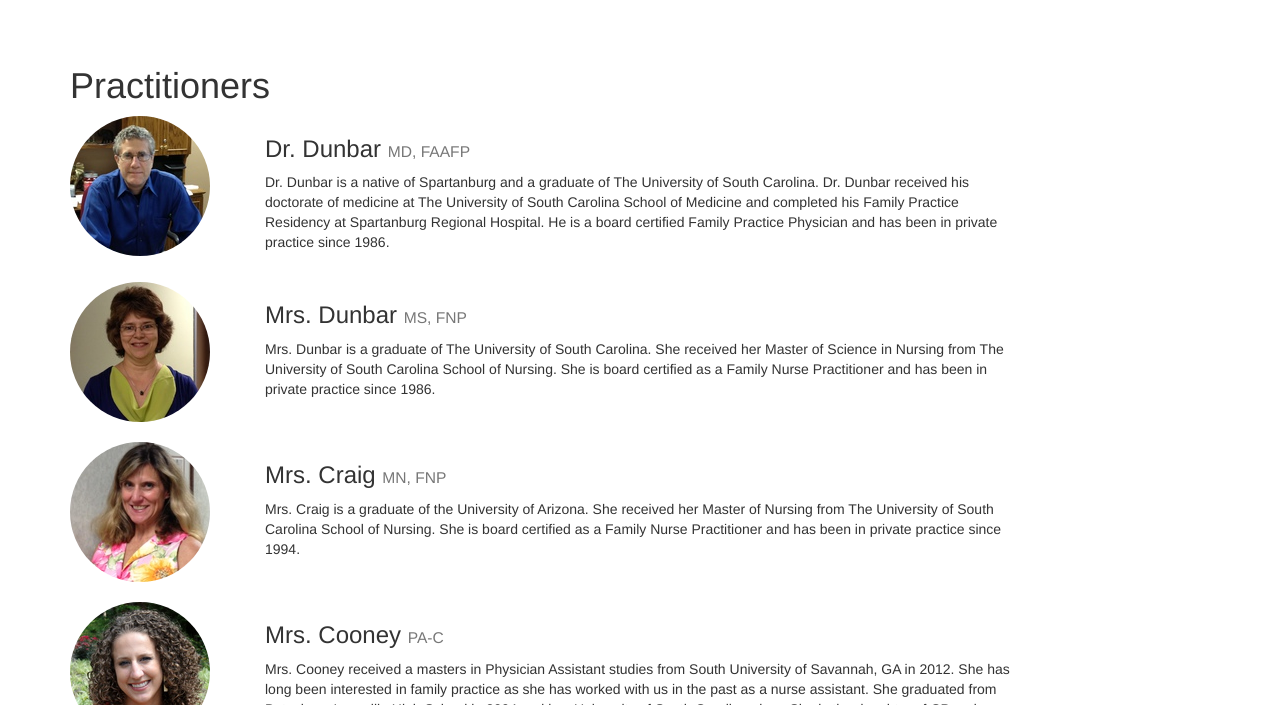
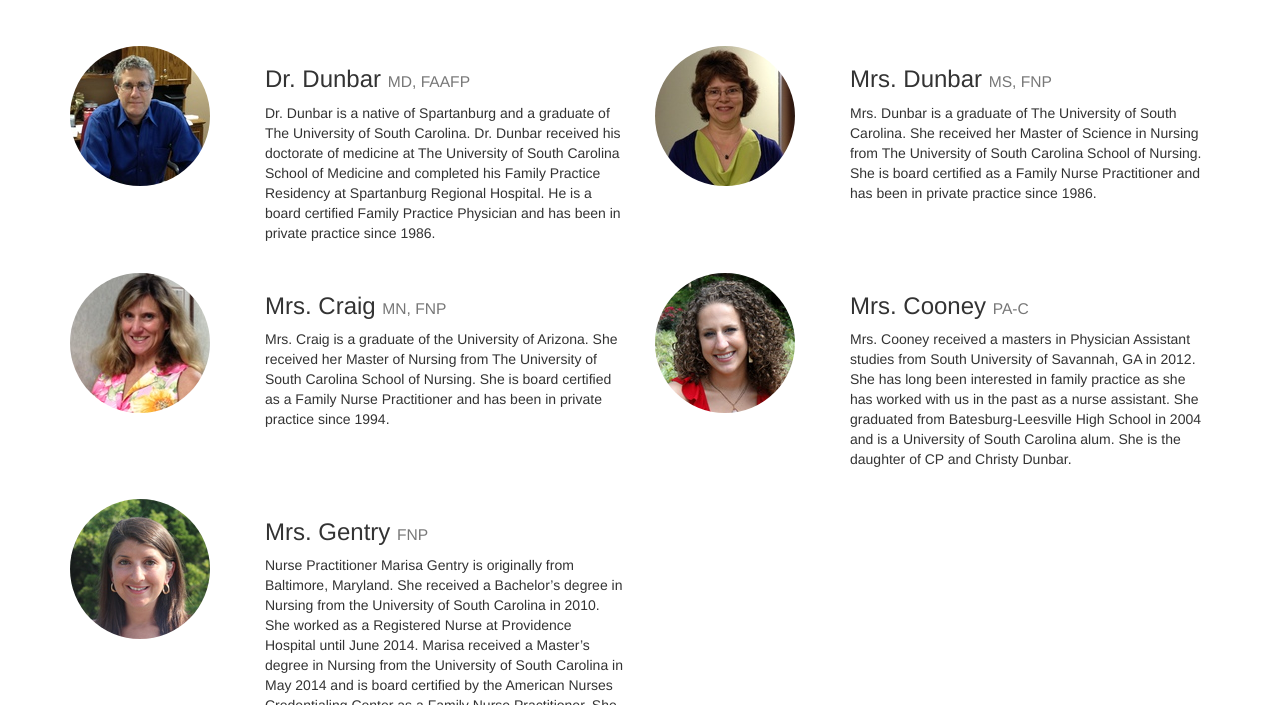
Before and after one commit to braddunbar/blfp.net, a Jekyll site: the page built from index.html, in a window 1280 px wide and 900 px high, scrolled down 326 px, cut to the strip 195-900 px from the top of the window. Built offline with Jekyll 4.4.1, drawn with Linux system fonts in a browser that asks for light colours; Markdown is read by kramdown in place of the engine named in the settings.

Commit message:
Two columns.

```diff
--- a/index.html
+++ b/index.html
@@ -21,13 +21,12 @@ layout: default
 <div class='container'>
 
   <a name='practitioners'></a>
-  <h1>Practitioners</h1>
 
   <div class='row practitioner'>
     <div class='col-lg-2'>
       <img class='img-circle' src='/img/drdunbar-small.jpg'>
     </div>
-    <div class='col-lg-8'>
+    <div class='col-lg-4'>
       <h3>
         Dr. Dunbar
         <small>MD, FAAFP</small>
@@ -41,13 +40,10 @@ layout: default
         practice since 1986.
       </p>
     </div>
-  </div>
-
-  <div class='row practitioner'>
     <div class='col-lg-2'>
       <img class='img-circle' src='/img/mrsdunbar-small.jpg'>
     </div>
-    <div class='col-lg-8'>
+    <div class='col-lg-4'>
       <h3>
         Mrs. Dunbar
         <small>MS, FNP</small>
@@ -65,7 +61,7 @@ layout: default
     <div class='col-lg-2'>
       <img class='img-circle' src='/img/mrscraig-small.jpg'>
     </div>
-    <div class='col-lg-8'>
+    <div class='col-lg-4'>
       <h3>
         Mrs. Craig
         <small>MN, FNP</small>
@@ -77,13 +73,10 @@ layout: default
         been in private practice since 1994.
       </p>
     </div>
-  </div>
-
-  <div class='row practitioner'>
     <div class='col-lg-2'>
       <img class='img-circle' src='/img/mrscooney-small.jpg'>
     </div>
-    <div class='col-lg-8'>
+    <div class='col-lg-4'>
       <h3>
         Mrs. Cooney
         <small>PA-C</small>
@@ -103,7 +96,7 @@ layout: default
     <div class='col-lg-2'>
       <img class='img-circle' src='/img/mrsgentry-small.jpg'>
     </div>
-    <div class='col-lg-8'>
+    <div class='col-lg-4'>
       <h3>
         Mrs. Gentry
         <small>FNP</small>
```
